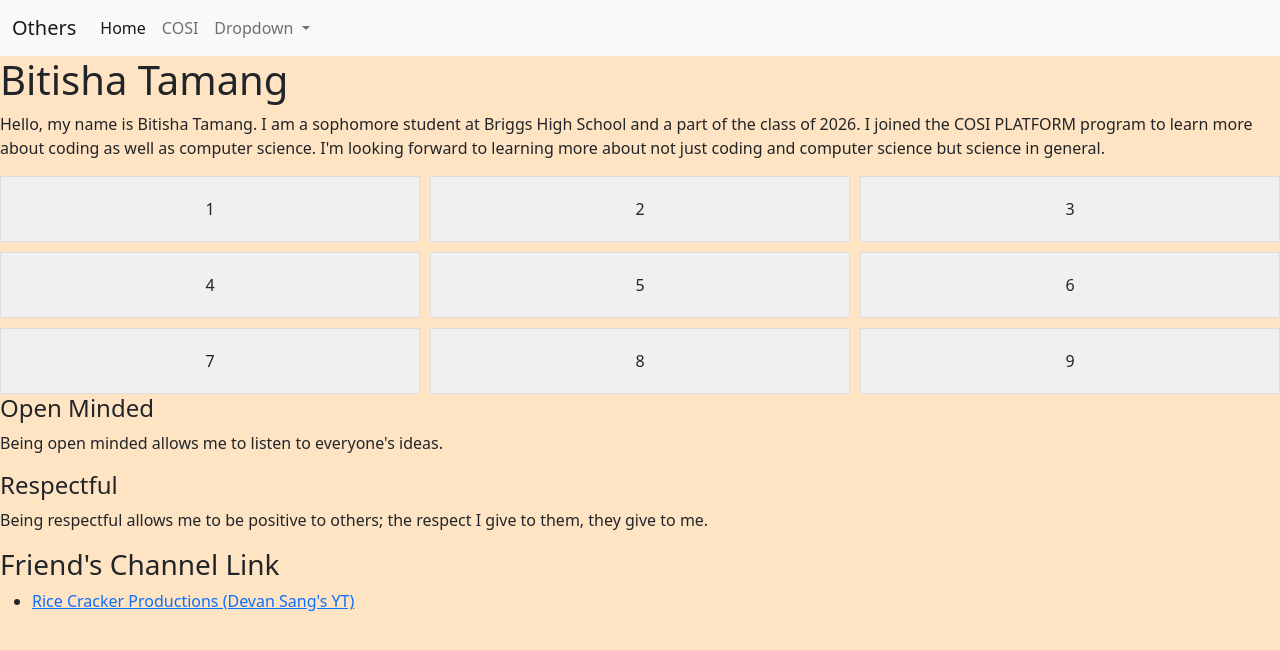
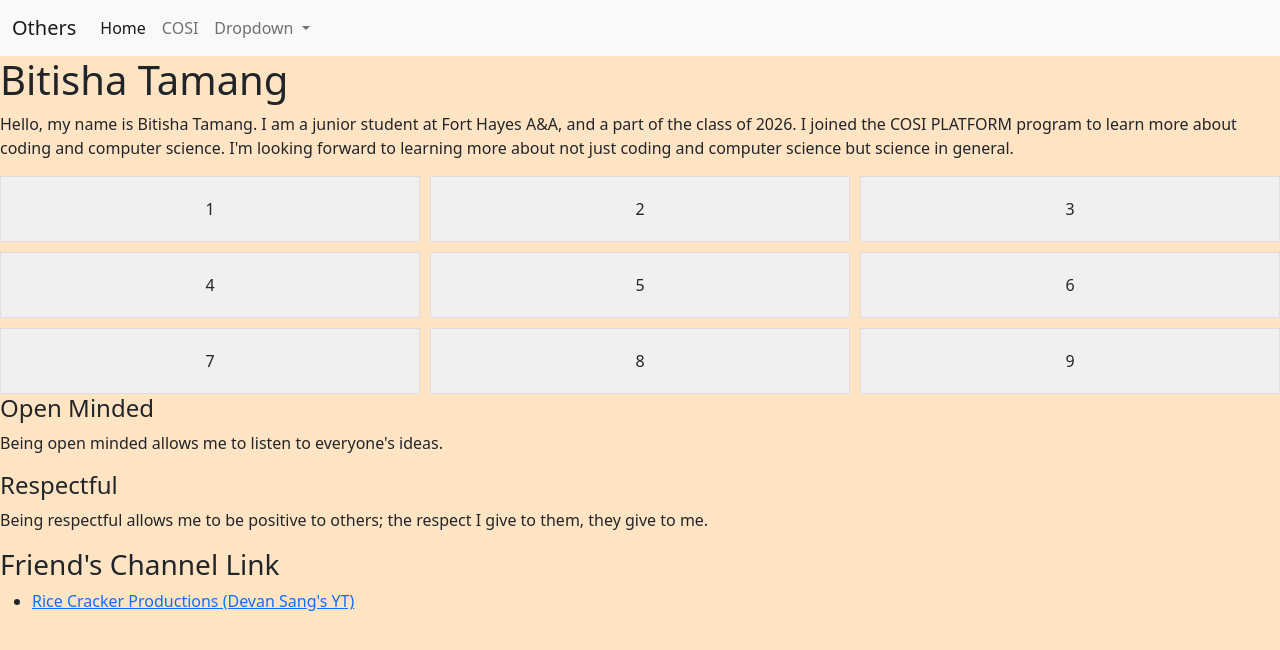
Before and after one commit to BitishaT/COSIPlatform, a plain HTML site: page index.html in a window 1280 px wide. Drawn offline with nearby package versions, Linux system fonts and the light colour scheme.

Commit message:
Update index.html

```diff
--- a/index.html
+++ b/index.html
@@ -59,8 +59,8 @@
     </nav>
 
     <h1>Bitisha Tamang</h1>
-    <p>Hello, my name is Bitisha Tamang. I am a sophomore student at Briggs High School and a part of the class of 2026.
-        I joined the COSI PLATFORM program to learn more about coding as well as computer science. I'm looking forward
+    <p>Hello, my name is Bitisha Tamang. I am a junior student at Fort Hayes A&A, and a part of the class of 2026.
+        I joined the COSI PLATFORM program to learn more about coding and computer science. I'm looking forward
         to learning more about not just coding and computer science but science in general.</p>
 
     <div class="grid-container">
```
